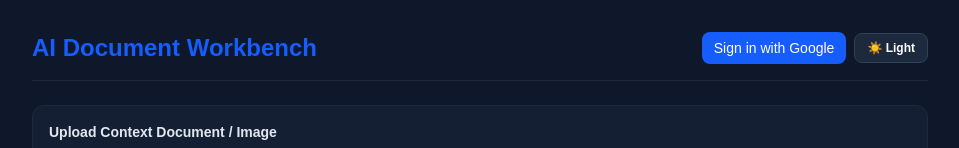
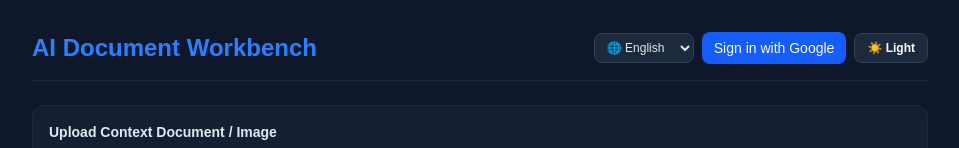
Before and after one commit to kashwire2025/ai-summarizer, a Next.js app: page / in a window 1280 px wide. Shown: the top 148 px of the page, without its empty margins (160-1119 px from the left). Built offline with nearby package versions, Linux system fonts and the light colour scheme; no server answers.

Commit message:
feat: add language selector dropdown and detailed API error reporting

```diff
--- /dev/null
+++ b/app/api/generate/route.ts
@@ -0,0 +1,32 @@
+import { NextResponse } from 'next/server';
+import { GoogleGenerativeAI } from '@google/generative-ai';
+
+export async function POST(req: Request) {
+  try {
+    const { prompt, language = 'English' } = await req.json();
+
+    const apiKey = process.env.GEMINI_API_KEY;
+    if (!apiKey) {
+      return NextResponse.json(
+        { error: 'GEMINI_API_KEY is not configured in Vercel environment variables.' },
+        { status: 500 }
+      );
+    }
+
+    const genAI = new GoogleGenerativeAI(apiKey);
+    const model = genAI.getGenerativeModel({ model: 'gemini-1.5-flash' });
+
+    const systemPrompt = `You are a helpful AI Document Workbench assistant. Respond concisely in ${language}. User query: ${prompt}`;
+
+    const result = await model.generateContent(systemPrompt);
+    const responseText = result.response.text();
+
+    return NextResponse.json({ text: responseText });
+  } catch (error: any) {
+    console.error('Gemini API Error:', error);
+    return NextResponse.json(
+      { error: error.message || 'Internal Server Error' },
+      { status: 500 }
+    );
+  }
+}
--- a/app/page.tsx
+++ b/app/page.tsx
@@ -9,7 +9,6 @@ interface Message {
   text: string;
 }
 
-// Ensure connection points to your enabled Supabase instance
 const supabaseUrl = process.env.NEXT_PUBLIC_SUPABASE_URL || 'https://tczk.supabase.co';
 const supabaseAnonKey = process.env.NEXT_PUBLIC_SUPABASE_ANON_KEY || '';
 const supabase = createClient(supabaseUrl, supabaseAnonKey);
@@ -19,6 +18,7 @@ export default function Home() {
   const [messages, setMessages] = useState<Message[]>([]);
   const [isDark, setIsDark] = useState(true);
   const [loading, setLoading] = useState(false);
+  const [language, setLanguage] = useState('English');
 
   const saveChatToSupabase = async (newMessages: Message[]) => {
     const { data: { user } } = await supabase.auth.getUser();
@@ -66,16 +66,21 @@ export default function Home() {
       const response = await fetch('/api/generate', {
         method: 'POST',
         headers: { 'Content-Type': 'application/json' },
-        body: JSON.stringify({ prompt: query, history: messages }),
+        body: JSON.stringify({ prompt: query, history: messages, language }),
       });
+
       const data = await response.json();
+
+      if (!response.ok) {
+        throw new Error(data.error || 'Failed to fetch response');
+      }
 
       const aiMessage: Message = { role: 'model', text: data.text || 'Analysis complete.' };
       const finalMessages = [...updatedMessages, aiMessage];
       setMessages(finalMessages);
       await saveChatToSupabase(finalMessages);
-    } catch (err) {
-      const errorMessage: Message = { role: 'model', text: 'Error generating response. Please try again.' };
+    } catch (err: any) {
+      const errorMessage: Message = { role: 'model', text: `API Error: ${err.message || 'Please check GEMINI_API_KEY on Vercel.'}` };
       setMessages([...updatedMessages, errorMessage]);
     } finally {
       setLoading(false);
@@ -87,15 +92,34 @@ export default function Home() {
       <div className="max-w-4xl mx-auto space-y-6">
 
         {/* Header Layout */}
-        <div className={`flex items-center justify-between w-full pb-4 border-b ${isDark ? 'border-slate-800' : 'border-gray-300'}`}>
-          <h1 className="text-xl sm:text-2xl font-bold text-blue-600">AI Document Workbench</h1>
+        <div className={`flex flex-wrap items-center justify-between w-full pb-4 border-b gap-2 ${isDark ? 'border-slate-800' : 'border-gray-300'}`}>
+          <h1 className="text-xl sm:text-2xl font-bold text-blue-500">AI Document Workbench</h1>
+
           <div className="flex items-center gap-2">
+            {/* Language Preference Dropdown */}
+            <select
+              value={language}
+              onChange={(e) => setLanguage(e.target.value)}
+              className={`px-2 py-1.5 rounded-lg text-xs font-medium border outline-none ${
+                isDark ? 'bg-slate-800 border-slate-700 text-slate-200' : 'bg-white border-gray-300 text-slate-800'
+              }`}
+            >
+              <option value="English">🌐 English</option>
+              <option value="French">🌐 French</option>
+              <option value="Spanish">🌐 Spanish</option>
+              <option value="German">🌐 German</option>
+              <option value="Hausa">🌐 Hausa</option>
+              <option value="Yoruba">🌐 Yoruba</option>
+              <option value="Igbo">🌐 Igbo</option>
+            </select>
+
             <button
               onClick={() => supabase.auth.signInWithOAuth({ provider: 'google' })}
               className="px-3 py-1.5 bg-blue-600 hover:bg-blue-700 text-white font-medium rounded-lg text-xs sm:text-sm whitespace-nowrap"
             >
               Sign in with Google
             </button>
+
             <button
               onClick={() => setIsDark(!isDark)}
               className={`px-3 py-1.5 rounded-lg text-xs font-semibold border whitespace-nowrap ${isDark ? 'border-slate-700 bg-slate-800 text-white' : 'border-gray-300 bg-white text-slate-800'}`}
```
